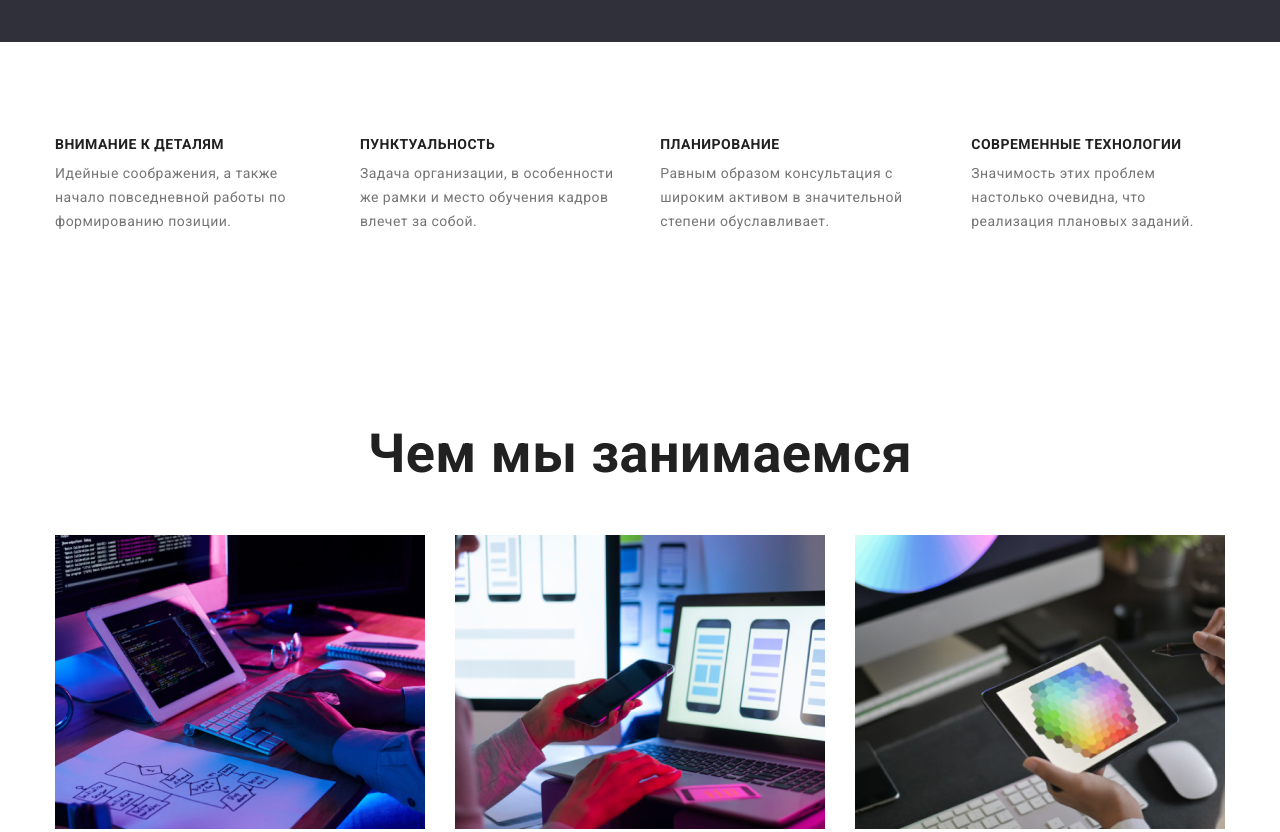
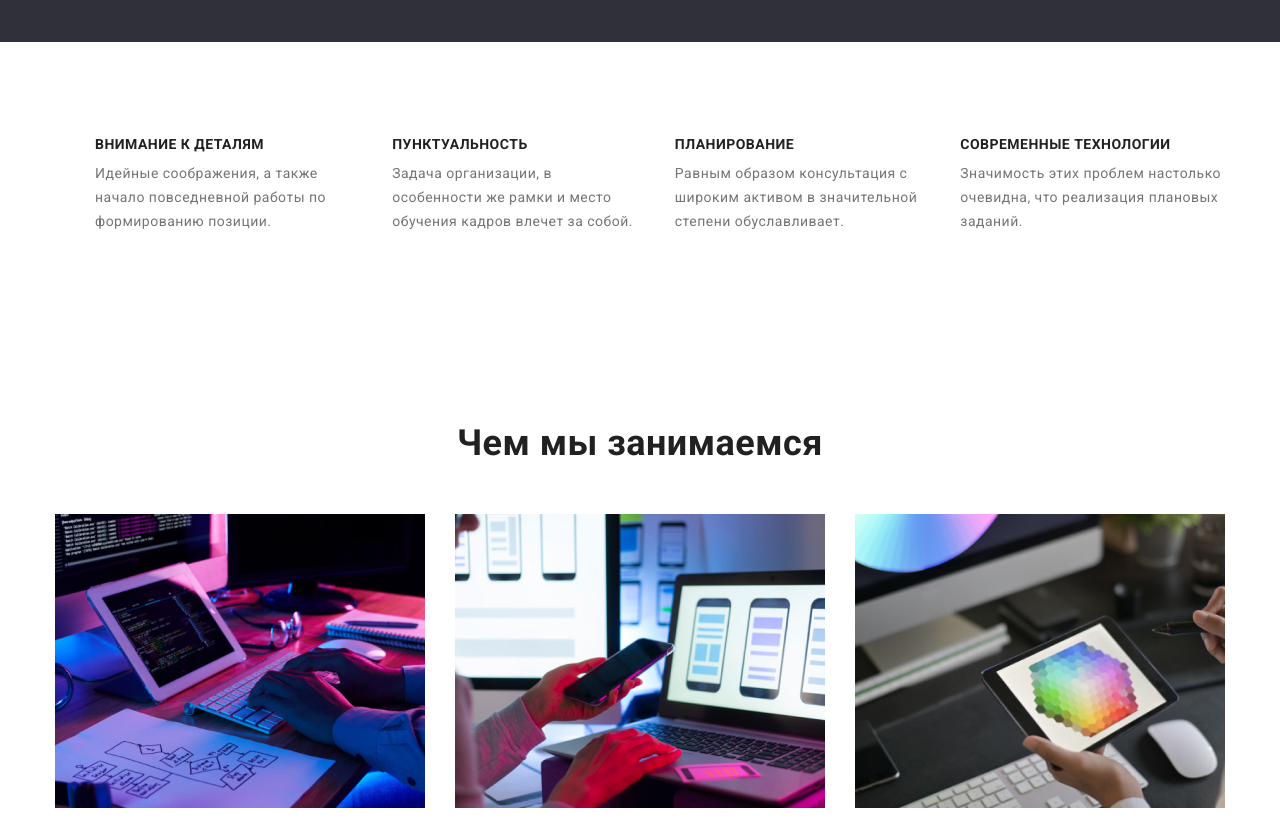
Before and after one commit to nickbron/goit-markup-hw-03, a plain HTML site: page index.html in a window 1280 px wide. Shown: the part 640-1472 px from the top of the page. Drawn offline with nearby package versions, Linux system fonts and the light colour scheme.

Commit message:
create about

```diff
--- a/css/main.css
+++ b/css/main.css
@@ -152,11 +152,11 @@ img {
   padding-bottom: 94px;
 }
 
-.about-cont {
+.about-card {
   display: flex;
 }
 
-.about-card {
+.about-card .item {
   display: flex;
   flex-wrap: wrap;
   margin: 0;
@@ -180,11 +180,11 @@ img {
   color: var(--dop-text-color);
 }
 
-.about-card {
+.about-card .item {
   margin-right: 30px;
 }
 
-.about-card:last-child {
+.about-card .item:last-child {
   margin-right: 0px;
 }
 
@@ -205,6 +205,8 @@ img {
 }
 
 .what-doing-title {
+  font-weight: 700;
+  font-size: 36px;
   margin-top: 0;
   margin-bottom: 50px;
 }
@@ -218,7 +220,7 @@ img {
 
 .card-doing .item {
   margin-right: 30px;
-  margin-bottom: 94px;
+  /* margin-bottom: 94px; */
 }
 
 .card-doing .item:last-child {
@@ -239,6 +241,8 @@ img {
 }
 
 .team-title {
+  font-weight: 700;
+  font-size: 36px;
   margin-top: 0;
   margin-bottom: 50px;
 }
--- a/index.html
+++ b/index.html
@@ -54,32 +54,24 @@
         <section class="about">
             <div class="container">
                 <h2 class="visually-hidden"> О нас </h2>
-                <div class="about-cont">
                     <ul class="about-card">
                         <li class="item">
                             <h3 class="about-a">Внимание к деталям</h3>
                             <p class="about-b">Идейные соображения, а также начало повседневной работы по формированию позиции.</p>
                         </li>
-                </ul>
-                <ul class="about-card">
                         <li class="item">
                             <h3 class="about-a">Пунктуальность</h3>
                             <p class="about-b">Задача организации, в особенности же рамки и место обучения кадров влечет за собой.</p>
                         </li>
-                </ul>
-                <ul class="about-card">
                         <li class="item">
                             <h3 class="about-a">Планирование</h3>
                             <p class="about-b">Равным образом консультация с широким активом в значительной степени обуславливает.</p>
                         </li>
-                </ul>
-                <ul class="about-card">
-                    <li>
+                        <li class="item">
                             <h3 class="about-a">Современные технологии</h3>
                             <p class="about-b">Значимость этих проблем настолько очевидна, что реализация плановых заданий.</p>
                         </li>
                     </ul>
-                </div>
 
             </div>
         </section>
```
Lines whose indentation alone changed are shown as unchanged.
